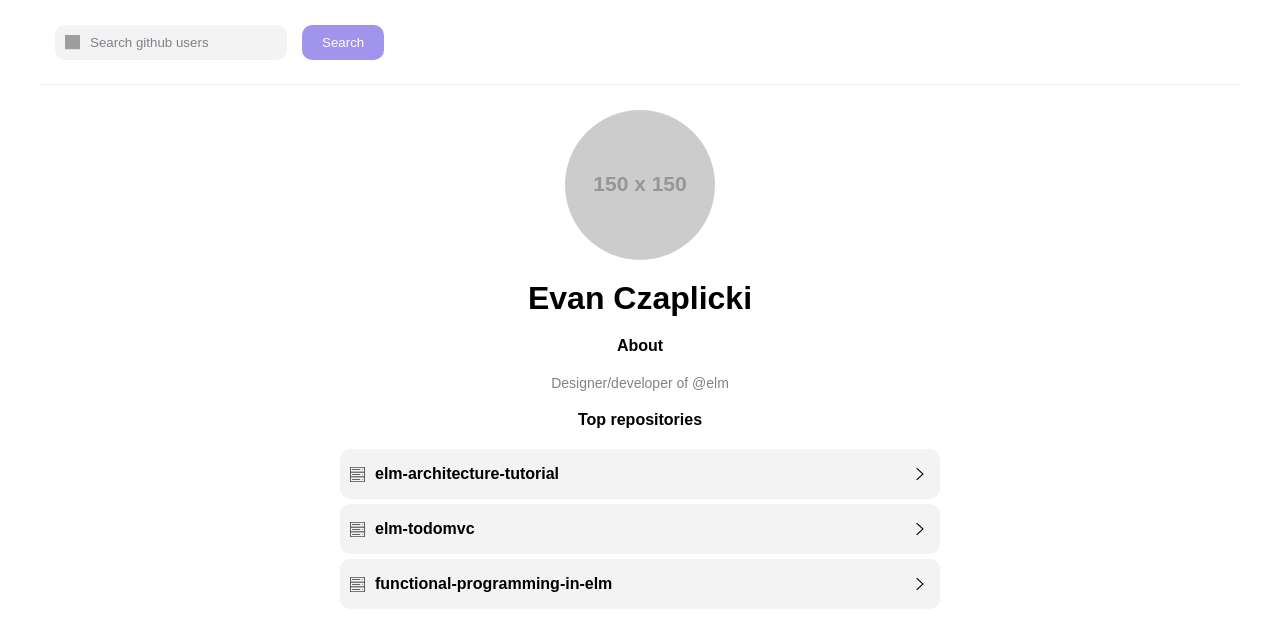
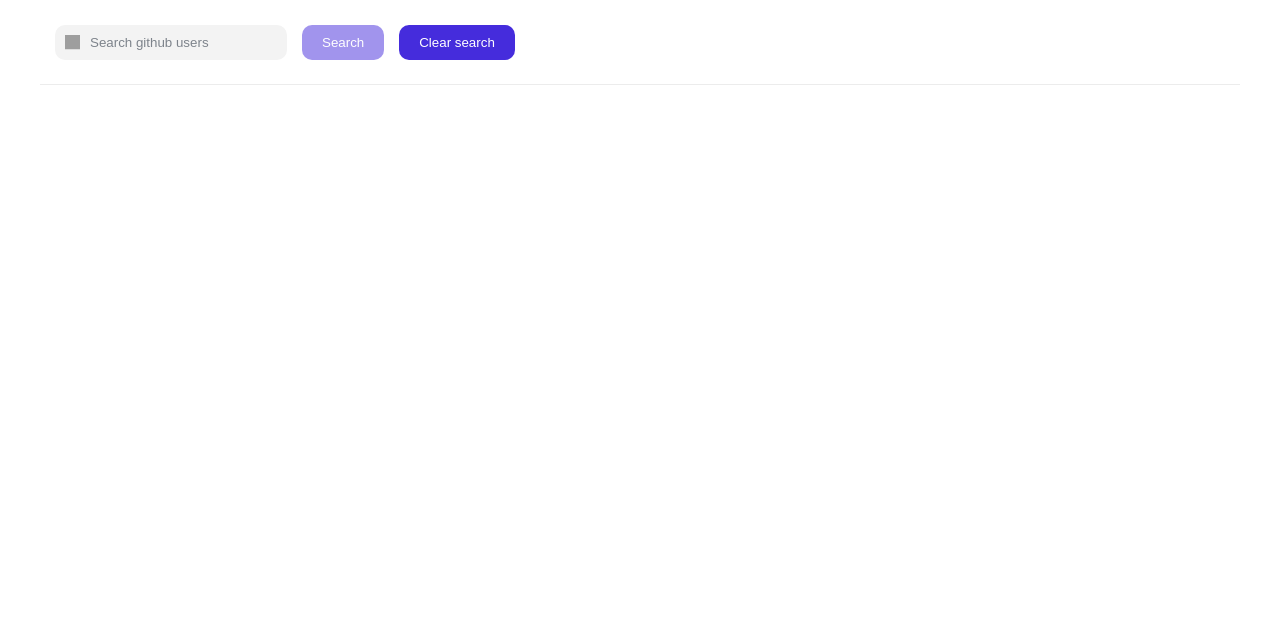
Before and after one commit to nelsonoftrafalgar/github_user_search, a React (Create React App) app: page / in a window 1280 px wide. Shown: the top 630 px of the page. Built offline with nearby package versions, Linux system fonts and the light colour scheme; grey boxes are pictures that could not be loaded.

Commit message:
add logic

```diff
--- a/src/App.tsx
+++ b/src/App.tsx
@@ -1,13 +1,29 @@
+import Error from 'components/Error'
+import Loader from 'components/Loader'
 import Search from 'components/Search'
-// import SearchResults from 'components/SearchResults'
+import SearchResults from 'components/SearchResults'
 import UserDetails from 'components/UserDetails'
+import { useState } from 'react'
 
 const App = () => {
+	const [searchResults, setSearchResults] = useState<string[] | null>(null)
+	const [isLoading, setIsLoading] = useState(false)
+	const [user, setUser] = useState('')
+	const [isError, setIsError] = useState(false)
+
+	if (isError) return <Error />
+
 	return (
 		<div className='app'>
-			<Search />
-			<UserDetails />
-			{/* <SearchResults /> */}
+			<Search
+				setIsError={setIsError}
+				setUser={setUser}
+				setIsLoading={setIsLoading}
+				setSearchResults={setSearchResults}
+			/>
+			{isLoading && <Loader />}
+			{user && <UserDetails setIsError={setIsError} setUser={setUser} user={user} />}
+			{searchResults && !user && <SearchResults setUser={setUser} searchResults={searchResults} />}
 		</div>
 	)
 }
--- /dev/null
+++ b/src/components/Error.tsx
@@ -0,0 +1,10 @@
+const Error = () => {
+	return (
+		<div className='error'>
+			<p>Ups... something's not right here</p>
+			<p>Refresh and try again</p>
+		</div>
+	)
+}
+
+export default Error
--- a/src/components/ListItem.tsx
+++ b/src/components/ListItem.tsx
@@ -12,7 +12,7 @@ const ListItem: FC<IProps> = ({ text, onClick, href }) => {
 	if (href) {
 		return (
 			<li>
-				<a className='list-item' href={href}>
+				<a className='list-item' href={href} target='_blank' rel='noreferrer noopener'>
 					<RepoIcon className='list-item-repo-icon' />
 					<span className='list-item-link-text'>{text}</span>
 					<ArrowIcon className='list-item-arrow-icon' />
--- /dev/null
+++ b/src/components/Loader.tsx
@@ -0,0 +1,14 @@
+const Loader = () => {
+	return (
+		<div className='loader-wrapper'>
+			<div className='lds-ring'>
+				<div></div>
+				<div></div>
+				<div></div>
+				<div></div>
+			</div>
+		</div>
+	)
+}
+
+export default Loader
--- a/src/components/Search.tsx
+++ b/src/components/Search.tsx
@@ -1,9 +1,40 @@
-import { useState } from 'react'
+import { Dispatch, FC, FormEvent, SetStateAction, useState } from 'react'
 
-const Search = () => {
+import axios from 'axios'
+
+interface IProps {
+	setSearchResults: Dispatch<SetStateAction<string[] | null>>
+	setIsLoading: Dispatch<SetStateAction<boolean>>
+	setIsError: Dispatch<SetStateAction<boolean>>
+	setUser: Dispatch<SetStateAction<string>>
+}
+
+const Search: FC<IProps> = ({ setSearchResults, setIsLoading, setUser, setIsError }) => {
 	const [value, setValue] = useState('')
+
+	const handleSearch = async (e: FormEvent) => {
+		e.preventDefault()
+		setSearchResults(null)
+		setUser('')
+		setIsLoading(true)
+		try {
+			const response = await axios.get(`https://api.github.com/search/users?q=${value}`)
+			setSearchResults(response.data.items.map((item: { login: string }) => item.login))
+			setIsLoading(false)
+		} catch (error) {
+			setIsLoading(false)
+			setIsError(true)
+		}
+	}
+
+	const handleClearSearch = () => {
+		setSearchResults(null)
+		setUser('')
+		setValue('')
+	}
+
 	return (
-		<form className='search-form'>
+		<form onSubmit={handleSearch} className='search-form'>
 			<label className='search-input-label'>
 				<input
 					value={value}
@@ -13,9 +44,14 @@ const Search = () => {
 					type='text'
 				/>
 			</label>
-			<button disabled={!value} className='search-submit-button'>
-				Search
-			</button>
+			<div className='search-button-wrapper'>
+				<button disabled={!value} className='search-submit-button'>
+					Search
+				</button>
+				<button onClick={handleClearSearch} type='button' className='clear-search-button'>
+					Clear search
+				</button>
+			</div>
 		</form>
 	)
 }
--- a/src/components/SearchResults.tsx
+++ b/src/components/SearchResults.tsx
@@ -1,13 +1,19 @@
+import { Dispatch, FC, SetStateAction } from 'react'
+
 import ListItem from 'components/ListItem'
 
-const SearchResults = () => {
+interface IProps {
+	searchResults: string[]
+	setUser: Dispatch<SetStateAction<string>>
+}
+
+const SearchResults: FC<IProps> = ({ searchResults, setUser }) => {
 	return (
 		<div className='search-results'>
 			<ul className='users-list'>
-				<ListItem onClick={() => {}} text='dan abramov' />
-				<ListItem onClick={() => {}} text='kent c dots' />
-				<ListItem onClick={() => {}} text='lee robinson' />
-				<ListItem onClick={() => {}} text='ben awad' />
+				{searchResults.map((result) => (
+					<ListItem key={result} onClick={() => setUser(result)} text={result} />
+				))}
 			</ul>
 		</div>
 	)
--- a/src/components/UserDetails.tsx
+++ b/src/components/UserDetails.tsx
@@ -1,18 +1,90 @@
+import { Dispatch, FC, SetStateAction, useEffect, useState } from 'react'
+
 import ListItem from 'components/ListItem'
+import Loader from 'components/Loader'
+import axios from 'axios'
 
-const UserDetails = () => {
+const calcTotalPages = (totalRepos: number) => {
+	if (totalRepos < 100) return 1
+	return Math.ceil(totalRepos / 100)
+}
+
+interface IDetails {
+	avatar_url: string
+	bio: string | null
+	login: string
+	top_repos: Pick<IRawDataItem, 'html_url' | 'name'>[]
+}
+
+interface IRawDataItem {
+	stargazers_count: number
+	name: string
+	html_url: string
+}
+
+interface IRawData {
+	data: IRawDataItem[]
+}
+
+interface IProps {
+	user: string
+	setUser: Dispatch<SetStateAction<string>>
+	setIsError: Dispatch<SetStateAction<boolean>>
+}
+
+const UserDetails: FC<IProps> = ({ user, setUser, setIsError }) => {
+	const [details, setDetails] = useState<IDetails | null>(null)
+
+	useEffect(() => {
+		const getUserDetails = async () => {
+			try {
+				const firstResponse = await axios.get(`https://api.github.com/users/${user}`)
+				const { avatar_url, bio, login, public_repos } = firstResponse.data
+				const totalPages = calcTotalPages(public_repos)
+				const urls = Array.from({ length: totalPages }, (_, page) =>
+					axios.get(`https://api.github.com/users/${user}/repos?per_page=100&page=${page + 1}`)
+				)
+
+				const secondResponse = await Promise.all(urls)
+				const top_repos = secondResponse
+					.reduce((acc: IRawDataItem[], val: IRawData) => {
+						acc.push(...val.data)
+						return acc
+					}, [])
+					.sort((a: IRawDataItem, b: IRawDataItem) => b.stargazers_count - a.stargazers_count)
+					.slice(0, 4)
+					.map(({ name, html_url }: IRawDataItem) => ({ name, html_url }))
+
+				setDetails({ avatar_url, bio, login, top_repos })
+			} catch (error) {
+				setIsError(true)
+			}
+		}
+
+		getUserDetails()
+	}, [user, setIsError])
+
+	if (!details) return <Loader />
+
+	const { avatar_url, bio, login, top_repos } = details
+
 	return (
 		<div className='user-details'>
-			<img className='user-image' src='https://via.placeholder.com/150' alt='user' />
-			<h1 className='user-title'>Evan Czaplicki</h1>
+			<img className='user-image' src={avatar_url} alt='user' />
+			<h1 className='user-title'>{login}</h1>
 			<p className='user-subtitle'>About</p>
-			<p className='user-bio'>Designer/developer of @elm</p>
+			<p className='user-bio'>{bio || '...'}</p>
 			<p className='user-subtitle'>Top repositories</p>
 			<ul className='user-repositories'>
-				<ListItem href='https://google.com' text='elm-architecture-tutorial' />
-				<ListItem href='https://google.com' text='elm-todomvc' />
-				<ListItem href='https://google.com' text='functional-programming-in-elm' />
+				{top_repos.length
+					? top_repos.map(({ name, html_url }) => (
+							<ListItem key={name} href={html_url} text={name} />
+					  ))
+					: '...'}
 			</ul>
+			<button className='user-back-button' onClick={() => setUser('')}>
+				Back to search results
+			</button>
 		</div>
 	)
 }
--- /dev/null
+++ b/src/styles/error.scss
@@ -0,0 +1,14 @@
+.error {
+	min-height: inherit;
+	display: flex;
+	align-items: center;
+	justify-content: center;
+	flex-direction: column;
+	padding: 15px;
+
+	p {
+		&:first-child {
+			margin-bottom: 15px;
+		}
+	}
+}
--- a/src/styles/index.scss
+++ b/src/styles/index.scss
@@ -1,4 +1,6 @@
 @import 'layout';
+@import 'loader';
+@import 'error';
 @import 'search';
 @import 'userDetails';
 @import 'searchResults';
--- /dev/null
+++ b/src/styles/loader.scss
@@ -0,0 +1,41 @@
+.loader-wrapper {
+	display: flex;
+	justify-content: center;
+	margin-top: 100px;
+}
+
+.lds-ring {
+	display: inline-block;
+	position: relative;
+	width: 80px;
+	height: 80px;
+}
+.lds-ring div {
+	box-sizing: border-box;
+	display: block;
+	position: absolute;
+	width: 64px;
+	height: 64px;
+	margin: 8px;
+	border: 8px solid #fff;
+	border-radius: 50%;
+	animation: lds-ring 1.2s cubic-bezier(0.5, 0, 0.5, 1) infinite;
+	border-color: #452cdc transparent transparent transparent;
+}
+.lds-ring div:nth-child(1) {
+	animation-delay: -0.45s;
+}
+.lds-ring div:nth-child(2) {
+	animation-delay: -0.3s;
+}
+.lds-ring div:nth-child(3) {
+	animation-delay: -0.15s;
+}
+@keyframes lds-ring {
+	0% {
+		transform: rotate(0deg);
+	}
+	100% {
+		transform: rotate(360deg);
+	}
+}
--- a/src/styles/search.scss
+++ b/src/styles/search.scss
@@ -1,14 +1,18 @@
 .search-form {
-	height: 85px;
+	height: 120px;
 	border-bottom: 1px solid #ececec;
 	align-items: center;
-	padding: 0 15px;
+	padding: 15px 15px;
 	display: flex;
+	flex-direction: column;
 	justify-content: space-between;
 	width: 100%;
 
 	@media screen and (min-width: 576px) {
+		height: 85px;
+		padding: 0 15px;
 		justify-content: flex-start;
+		flex-direction: row;
 	}
 }
 
@@ -25,7 +29,7 @@
 
 .search-input-label {
 	position: relative;
-	margin-right: 15px;
+	width: 100%;
 
 	&::before {
 		content: '';
@@ -38,6 +42,21 @@
 		transform: translateY(-50%);
 		position: absolute;
 	}
+
+	@media screen and (min-width: 576px) {
+		width: unset;
+		margin-right: 15px;
+	}
+}
+
+.search-button-wrapper {
+	width: 100%;
+	display: flex;
+	justify-content: space-between;
+
+	@media screen and (min-width: 576px) {
+		width: unset;
+	}
 }
 
 .search-submit-button {
@@ -45,9 +64,27 @@
 	color: #fff;
 	padding: 10px 20px;
 	border-radius: 10px;
+	cursor: pointer;
 
 	&:disabled {
 		opacity: 0.5;
 		cursor: not-allowed;
 	}
+
+	&:active {
+		opacity: 0.8;
+	}
 }
+
+.clear-search-button {
+	background-color: #452cdc;
+	color: #fff;
+	padding: 10px 20px;
+	border-radius: 10px;
+	cursor: pointer;
+	margin-left: 15px;
+
+	&:active {
+		opacity: 0.8;
+	}
+}
--- a/src/styles/userDetails.scss
+++ b/src/styles/userDetails.scss
@@ -26,6 +26,7 @@
 	font-size: 14px;
 	margin: 20px 0;
 	color: #7d838b;
+	max-width: 600px;
 
 	@media screen and (min-width: 576px) {
 		align-self: center;
@@ -38,3 +39,16 @@
 	list-style-type: none;
 	max-width: 600px;
 }
+
+.user-back-button {
+	background-color: #452cdc;
+	color: #fff;
+	padding: 10px 20px;
+	border-radius: 10px;
+	cursor: pointer;
+	margin-top: 15px;
+
+	&:active {
+		opacity: 0.8;
+	}
+}
```
